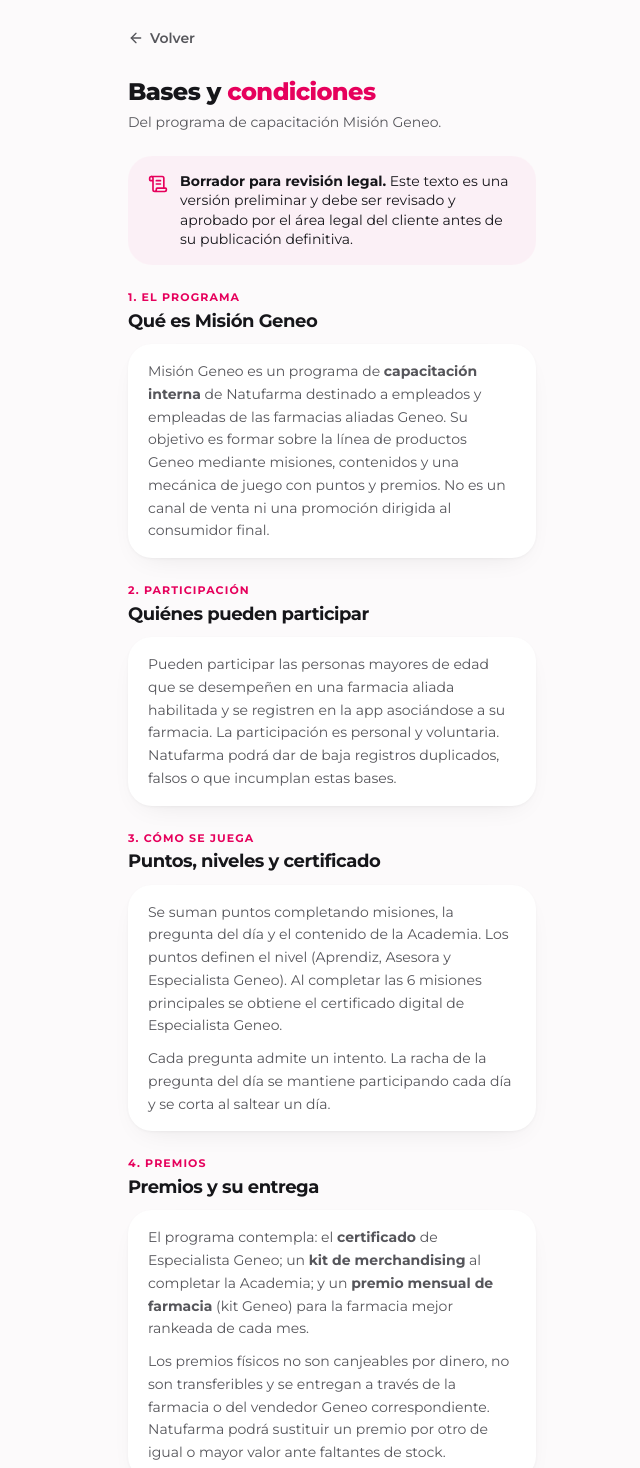
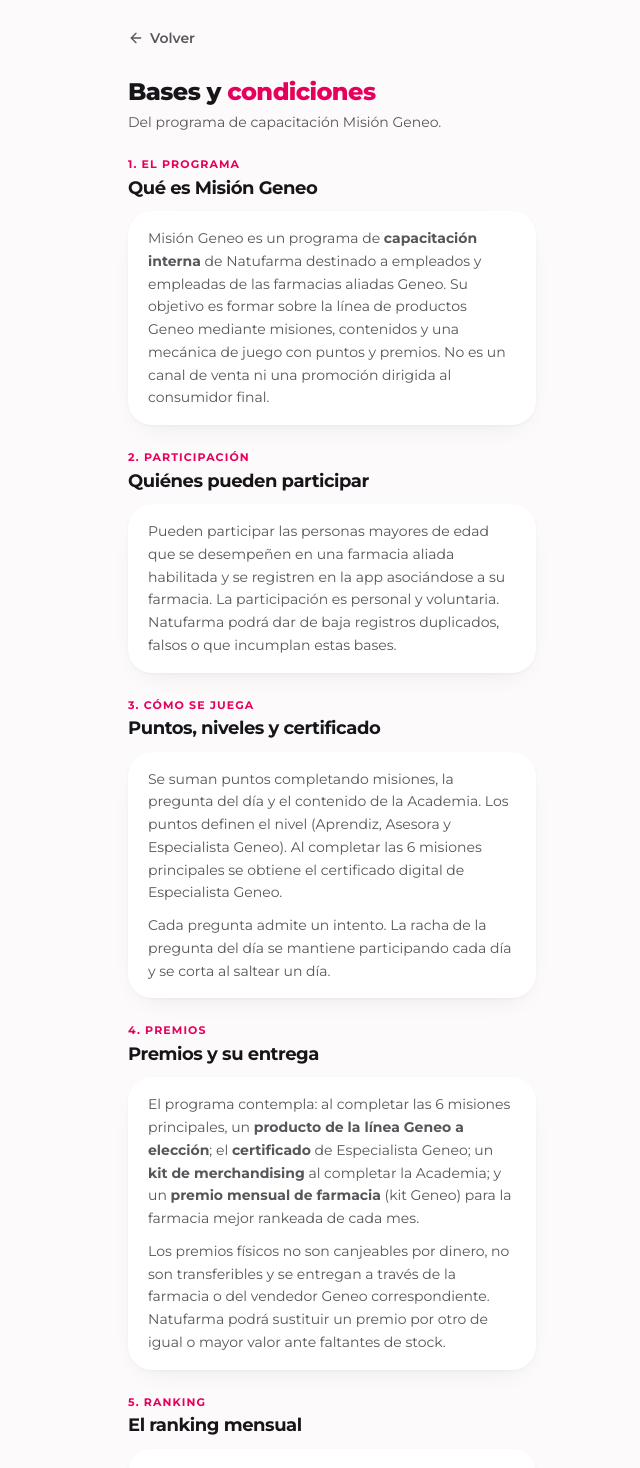
Before and after one commit to Natufarma/geneoacademia, a Next.js app in the folder mision-geneo/: page /bases in a window 1280 px wide. Shown: the top 1468 px of the page, without its empty margins (308-948 px from the left). Built offline with nearby package versions, Linux system fonts and the light colour scheme.

Commit message:
fix(bases): agrega producto a eleccion y saca el cartel de borrador

```diff
--- a/mision-geneo/app/bases/page.tsx
+++ b/mision-geneo/app/bases/page.tsx
@@ -1,6 +1,6 @@
 import Link from "next/link";
 import type { Metadata } from "next";
-import { ArrowLeft, ScrollText } from "lucide-react";
+import { ArrowLeft } from "lucide-react";
 import { Card, SectionHeader } from "@/components/ui";
 
 /**
@@ -8,9 +8,6 @@
  * PÚBLICO (igual que /privacidad): se enlaza desde el consentimiento del alta y
  * desde el perfil, así que NO va dentro de <AppShell> (que redirige a quien no
  * tiene sesión). Replica el marco visual de la app.
- *
- * ⚠️ El texto es un BORRADOR de trabajo. Debe pasar por el área legal del
- * cliente antes de publicarse.
  */
 
 const SOPORTE_EMAIL = "fabianapeculo@natufarma.com.ar";
@@ -39,16 +36,6 @@
           </h1>
           <p className="text-muted text-sm">Del programa de capacitación Misión Geneo.</p>
         </header>
-
-        {/* Aviso de BORRADOR */}
-        <Card variant="quiet" className="flex items-start gap-3 px-5 py-4">
-          <ScrollText size={20} className="text-geneo shrink-0 mt-0.5" />
-          <p className="text-ink text-sm leading-snug">
-            <strong className="font-bold">Borrador para revisión legal.</strong> Este texto es una
-            versión preliminar y debe ser revisado y aprobado por el área legal del cliente antes de
-            su publicación definitiva.
-          </p>
-        </Card>
 
         <section className="flex flex-col gap-3">
           <SectionHeader eyebrow="1. El programa">Qué es Misión Geneo</SectionHeader>
@@ -94,7 +81,9 @@
           <SectionHeader eyebrow="4. Premios">Premios y su entrega</SectionHeader>
           <Card variant="base" className="px-5 py-4 flex flex-col gap-2.5">
             <p className="text-muted text-sm leading-relaxed">
-              El programa contempla: el <strong>certificado</strong> de Especialista Geneo; un{" "}
+              El programa contempla: al completar las 6 misiones principales, un{" "}
+              <strong>producto de la línea Geneo a elección</strong>; el{" "}
+              <strong>certificado</strong> de Especialista Geneo; un{" "}
               <strong>kit de merchandising</strong> al completar la Academia; y un{" "}
               <strong>premio mensual de farmacia</strong> (kit Geneo) para la farmacia mejor rankeada
               de cada mes.
```
